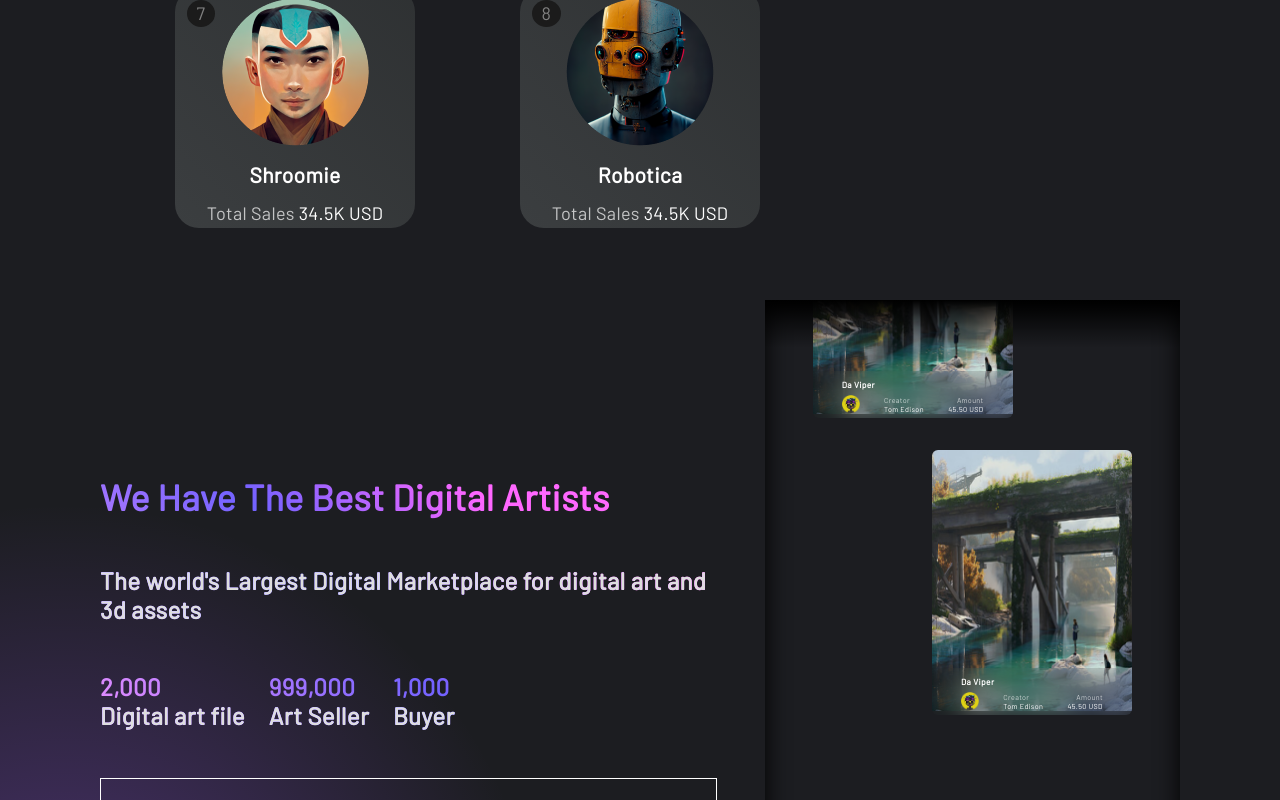
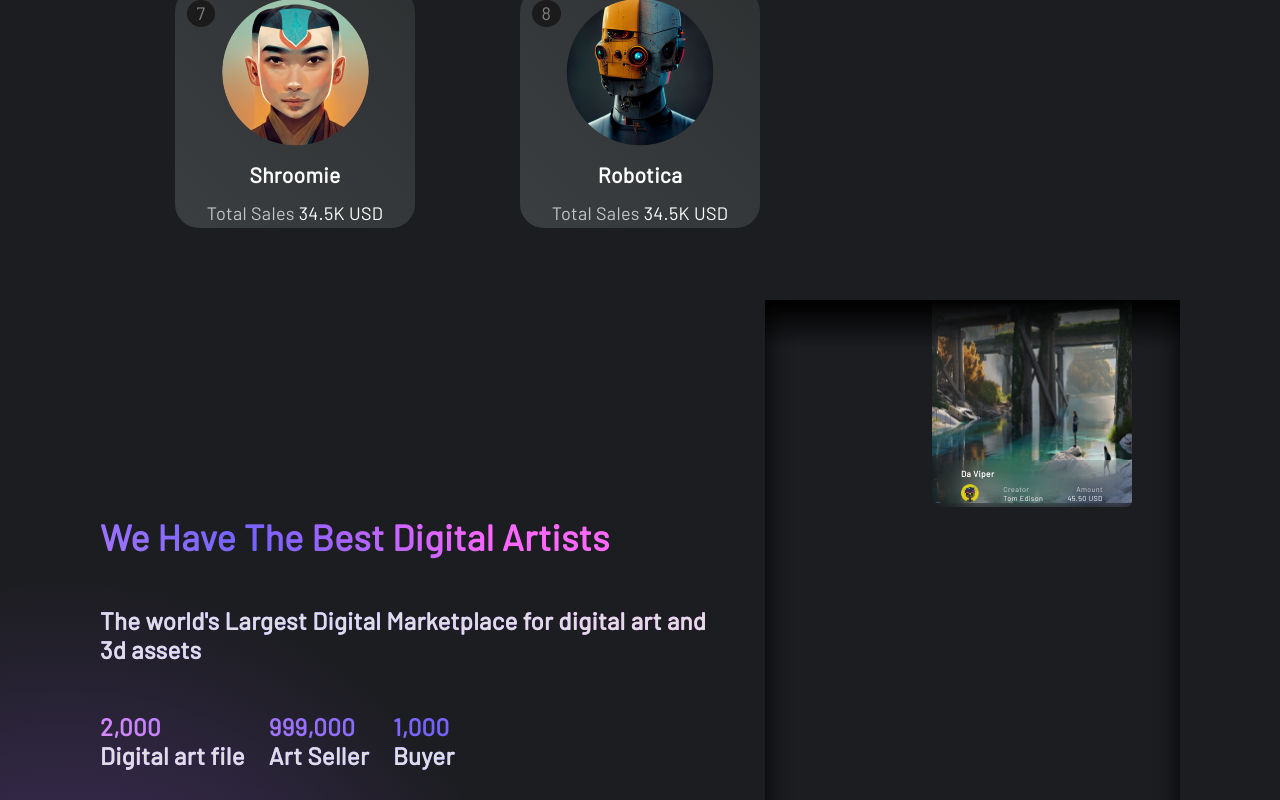
Before and after one commit to gkartsivadze/Artopia-React, a React (Vite) app: page / in a window 1280 px wide. Shown: the part 2986-3786 px from the top of the page. Built offline with nearby package versions, Linux system fonts and the light colour scheme.

Commit message:
finish with animation

```diff
--- a/src/App.css
+++ b/src/App.css
@@ -316,7 +316,7 @@ nav {
   display: flex;
   justify-content: space-evenly;
   gap: 2rem;
-  height: min(100vh, 30rem);
+  height: min(100vh, 40rem);
   background-image: radial-gradient(20rem at 5% 95%, rgba(161, 89, 255, 0.3647058824), transparent);
 }
 #statistics_section .info_div {
@@ -362,6 +362,7 @@ nav {
   width: 200px;
   border-radius: 0.25rem;
   cursor: pointer;
+  box-shadow: inset 0 0 0.25rem var(--black-1);
   transition: box-shadow 0.3s;
 }
 #statistics_section .animation_div .card:hover {
--- a/src/App.scss
+++ b/src/App.scss
@@ -342,7 +342,7 @@ nav {
     display: flex;
     justify-content: space-evenly;
     gap: 2rem;
-    height: min(100vh, 30rem);
+    height: min(100vh, 40rem);
     background-image: radial-gradient(20rem at 5% 95%, #a159ff5d, transparent);
 
     .info_div {
@@ -394,6 +394,7 @@ nav {
             width: 200px;
             border-radius: 0.25rem;
             cursor: pointer;
+            box-shadow: inset 0 0 0.25rem var(--black-1);
             transition: box-shadow 0.3s;
             &:hover {
                 box-shadow: inset 0 0 1rem var(--white);
--- a/src/components/WelcomePage/WelcomePage.jsx
+++ b/src/components/WelcomePage/WelcomePage.jsx
@@ -11,13 +11,13 @@ export default function WelcomePage() {
     const [cards, setCards] = useState([1]);
     useEffect(() => {
         let height = $(".animation_div .card").height();
-        let interval;
+        let interval = [];
         let road = $(".animation_div").height() + height;
         let numOfCards = Math.floor(road / height);
         numOfCards & 2 == 0 ? numOfCards-- : "" ;
-        let spaceBetween = ((road / height) % 1) * height / numOfCards / 2;
-        let timerInterval = 1000 / 60;
-        if (cards.length <= numOfCards && window.innerWidth > 700) {
+        let spaceBetween = (road - (height * numOfCards)) / numOfCards;
+        let timerInterval = 1000 / 30;
+        if (cards.length < numOfCards && window.innerWidth > 700) {
             setCards(prev => ([
                 ...prev,
                 cards.length + 1
@@ -30,7 +30,7 @@ export default function WelcomePage() {
             $(".animation_div .card").each((ind, elem) => {
 
                 setTimeout(() => {
-                    interval = setInterval(() => {
+                    interval[ind] = setInterval(() => {
                         if(window.innerWidth <= 700) {
                             return
                         }
@@ -38,13 +38,14 @@ export default function WelcomePage() {
                             const currentTop = parseInt($card.css("top"));
                             const newTop = currentTop + 1;
                             $card.css("top", `${newTop}px`);
-                            if (newTop >= road) {
+                            if (newTop >= road - height) {
                                 $card.css("top", `${-height}px`)
                             }
                     }, timerInterval);
-                }, ind * ((height + spaceBetween) / 60) * 1000)
+                }, ind * ((height + spaceBetween) / 30) * 1000)
             });
         }
+        return () => interval.map(elem => clearInterval(elem));
     }, [cards, window.innerWidth]);
     return <main>
         <section id="welcome_section">
```
Also changed, not shown: 1 other file (tests, documents, lock files or other folders).
